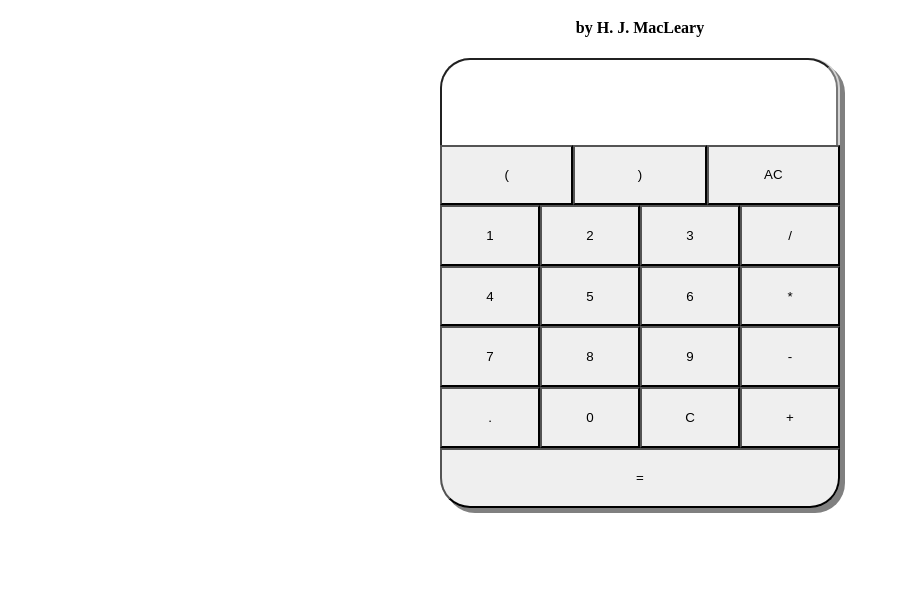
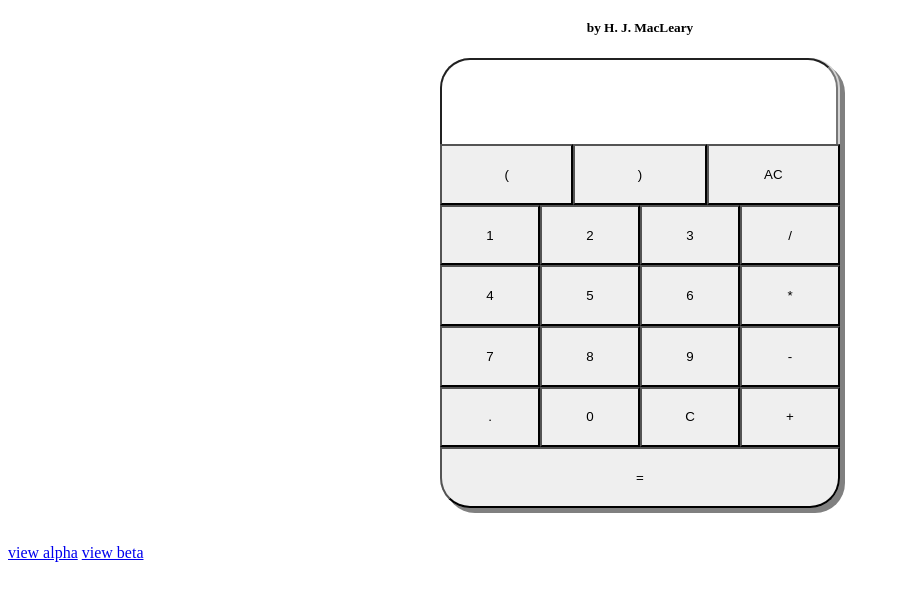
Before and after one commit to veemacl/calculator, a plain HTML site: page index.html in a window 1280 px wide. Shown: the part 61-662 px from the top of the page, without its empty margins (0-899 px from the left). Drawn offline with Linux system fonts and the light colour scheme.

Commit message:
add hyperlinks

```diff
--- a/index.html
+++ b/index.html
@@ -11,7 +11,7 @@
     <body>
         <script src="script.js" async defer></script>
         <h1 class="header">Calculator</h1>
-        <h4 class="header">by H. J. MacLeary</h4>
+        <h5 class="header">by H. J. MacLeary</h5>
         <div id="calculator">
             <!-- Row One -->
             <div> <!-- Input Field -->
@@ -96,5 +96,8 @@
                 </div>
             </div>
         </div>
+        <br><br>
+        <a href="original/original.html">view alpha</a>
+        <a href="backup/backup.html">view beta</a>
     </body>
 </html>
```
Also changed, not shown: backup/backup.html (+2 -0 lines), original/original.html (+2 -0 lines).
